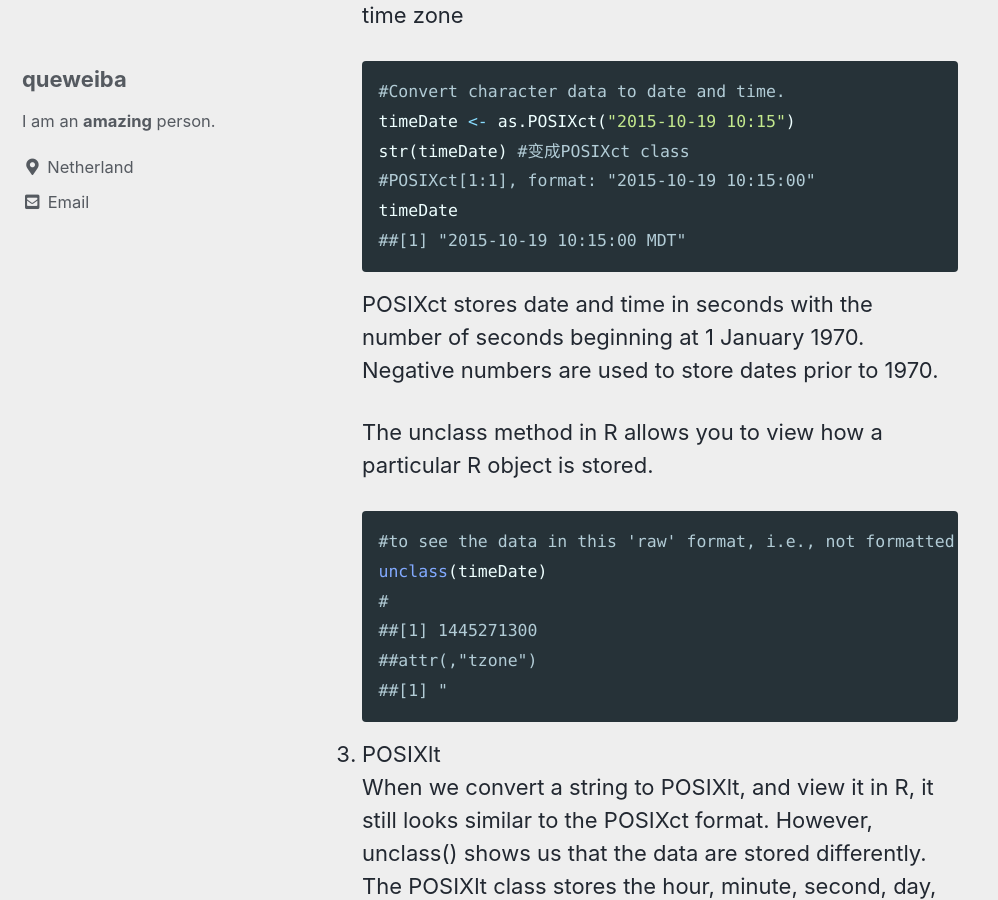
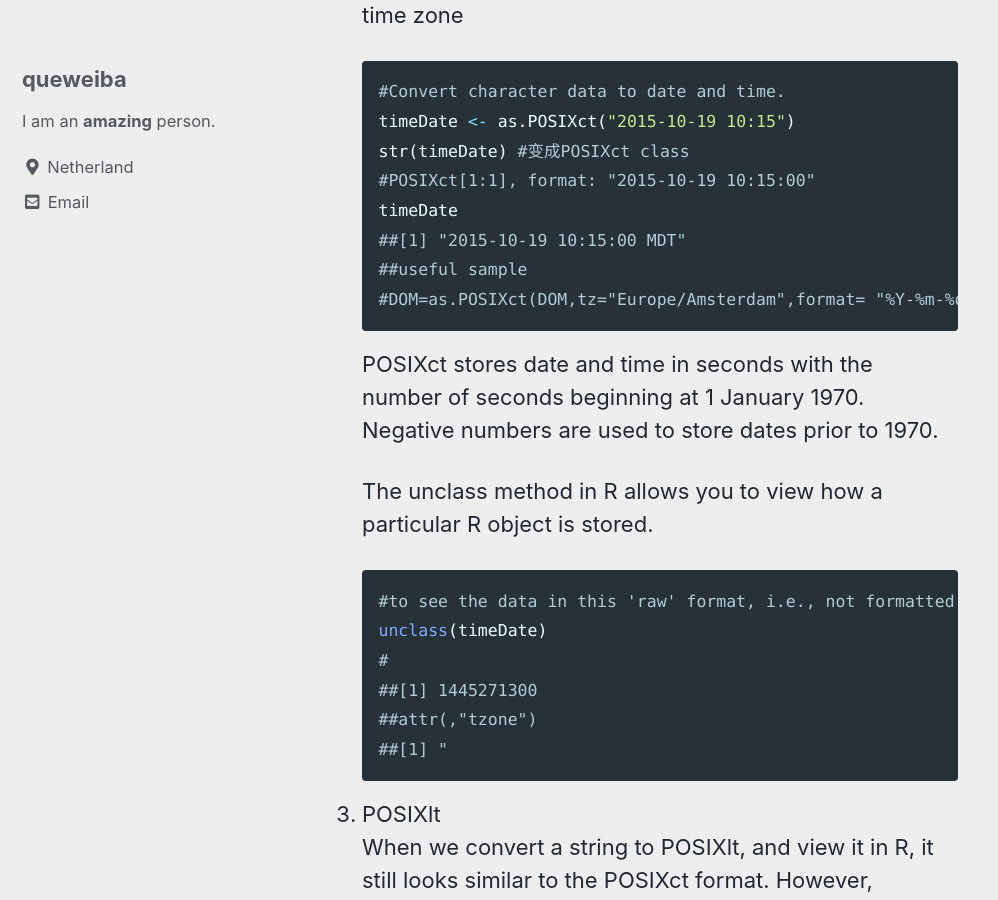
Before and after one commit to queweiba/que, a Jekyll site: the page built from _posts/21-01-02-R-basics.md, in a window 1280 px wide and 900 px high, scrolled down 12841 px. Shown: the whole window, without its empty margins (0-998 px from the left). Built offline with Jekyll 4.4.1, drawn with Linux system fonts in a browser that asks for light colours; cached includes are drawn as plain includes.

Commit message:
Update 21-01-02-R-basics.md
useful samples

````diff
--- a/_posts/21-01-02-R-basics.md
+++ b/_posts/21-01-02-R-basics.md
@@ -402,6 +402,8 @@ str(timeDate) #变成POSIXct class
 #POSIXct[1:1], format: "2015-10-19 10:15:00"
 timeDate
 ##[1] "2015-10-19 10:15:00 MDT"
+##useful sample
+#DOM=as.POSIXct(DOM,tz="Europe/Amsterdam",format= "%Y-%m-%d %H:%M")
 ```
 POSIXct stores date and time in seconds with the number of seconds beginning at 1 January 1970. Negative numbers are used to store dates prior to 1970.
 
````
